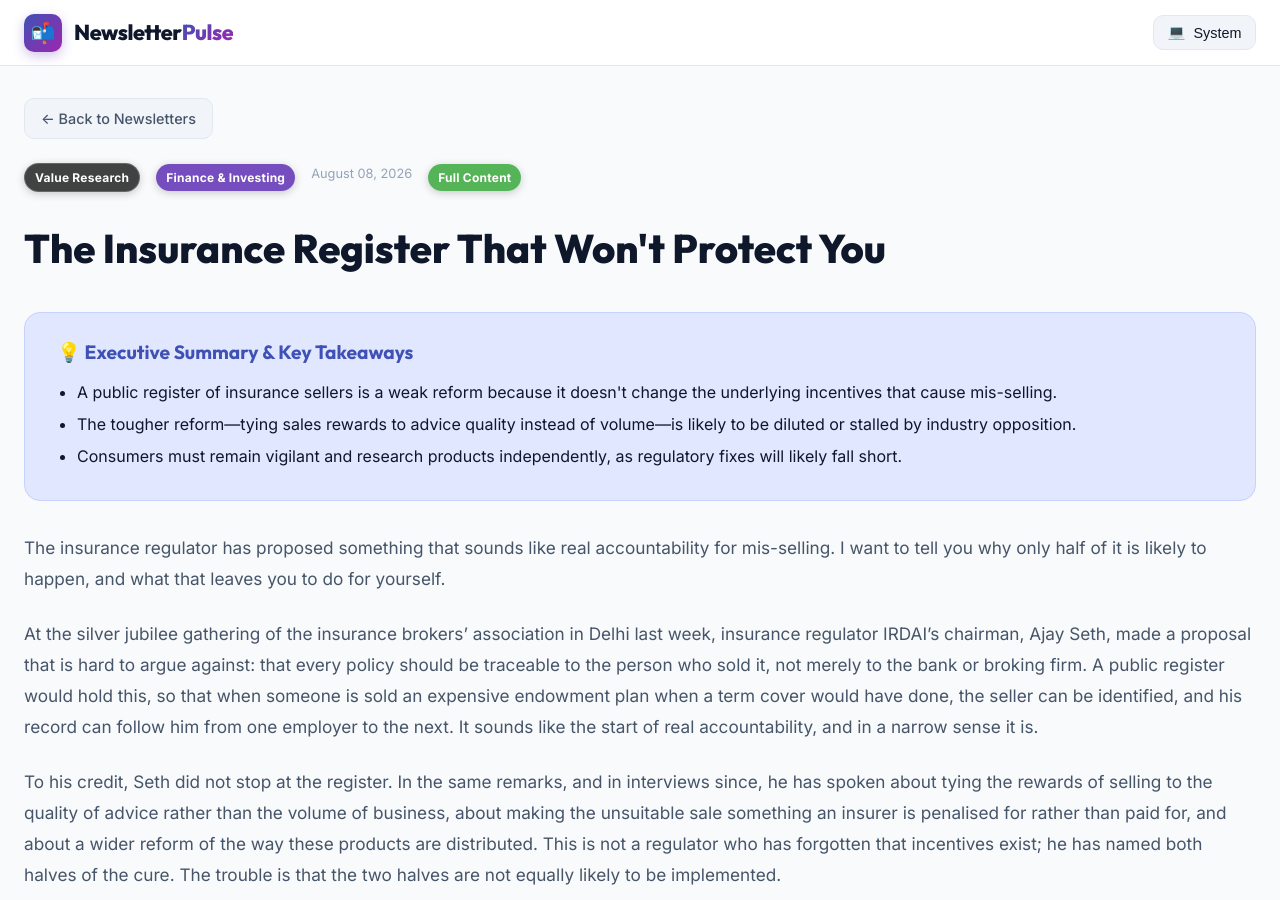
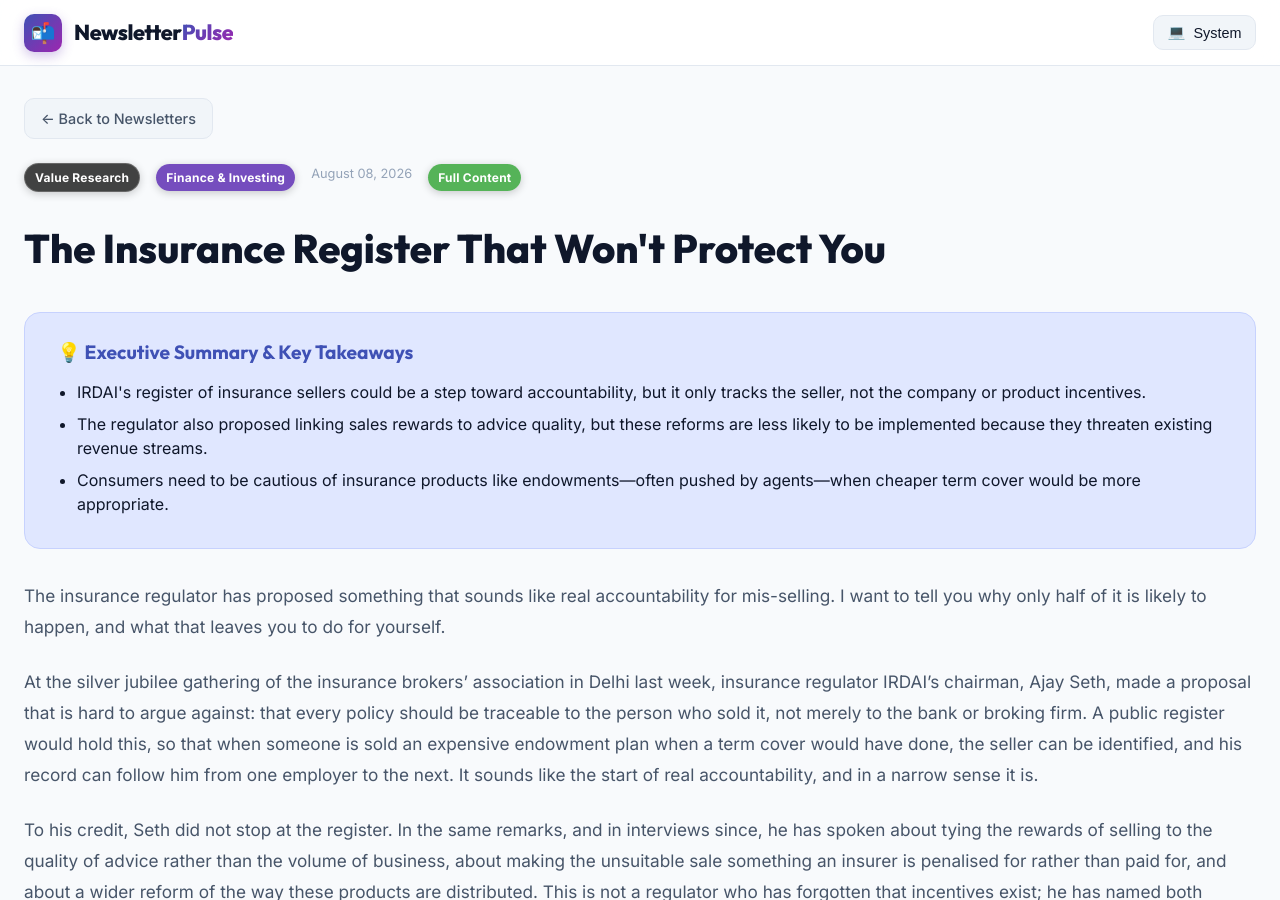
Before and after one commit to vampcoder/daily-newsletters, a Jekyll site: the page built from _posts/2026-08-08-the-register-irdai-will-build-and-the-one-that-protects-you.md, in a window 1280 px wide and 900 px high. Built offline with Jekyll 4.4.1, drawn with Linux system fonts in a browser that asks for light colours.

Commit message:
Update newsletter: The register IRDAI will build, and the one that protects you

```diff
--- a/_posts/2026-08-08-the-register-irdai-will-build-and-the-one-that-protects-you.md
+++ b/_posts/2026-08-08-the-register-irdai-will-build-and-the-one-that-protects-you.md
@@ -4,14 +4,14 @@ title: "The Insurance Register That Won't Protect You"
 date: 2026-08-08 05:24:46 +0000
 source: "Value Research"
 category: "Finance & Investing"
-excerpt: "IRDAI's proposal for a public register of insurance sellers aims to curb mis-selling, but the author argues it only addresses the easy half of the problem. The harder half—reforming sales incentives—is unlikely to be implemented, leaving buyers to protect themselves."
+excerpt: "IRDAI's proposal for a public register of insurance sellers sounds like accountability, but it misses the real problem: perverse incentives in the distribution system. The register only names the agent, not the product designers who set the sales targets, so half the cure is likely to be implemented and the other half ignored."
 theme_gradient: "linear-gradient(135deg, #00bcd4 0%, #0097a7 100%)"
 image: "https://m1.valueresearchonline.com/asset/e38aa154-3c06-4d84-b0eb-74ba3ff782c4"
 is_summary: false
 key_takeaways:
-  - "A public register of insurance sellers is a weak reform because it doesn't change the underlying incentives that cause mis-selling."
-  - "The tougher reform—tying sales rewards to advice quality instead of volume—is likely to be diluted or stalled by industry opposition."
-  - "Consumers must remain vigilant and research products independently, as regulatory fixes will likely fall short."
+  - "IRDAI's register of insurance sellers could be a step toward accountability, but it only tracks the seller, not the company or product incentives."
+  - "The regulator also proposed linking sales rewards to advice quality, but these reforms are less likely to be implemented because they threaten existing revenue streams."
+  - "Consumers need to be cautious of insurance products like endowments—often pushed by agents—when cheaper term cover would be more appropriate."
 ---
 
 The insurance regulator has proposed something that sounds like real accountability for mis-selling. I want to tell you why only half of it is likely to happen, and what that leaves you to do for yourself.
```
